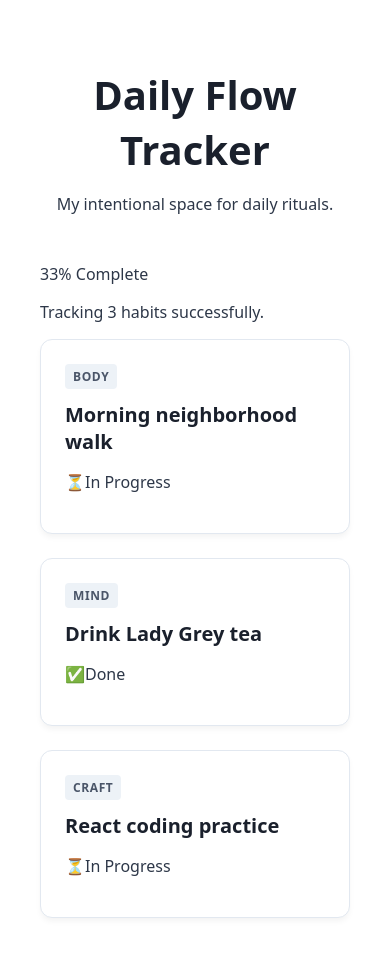
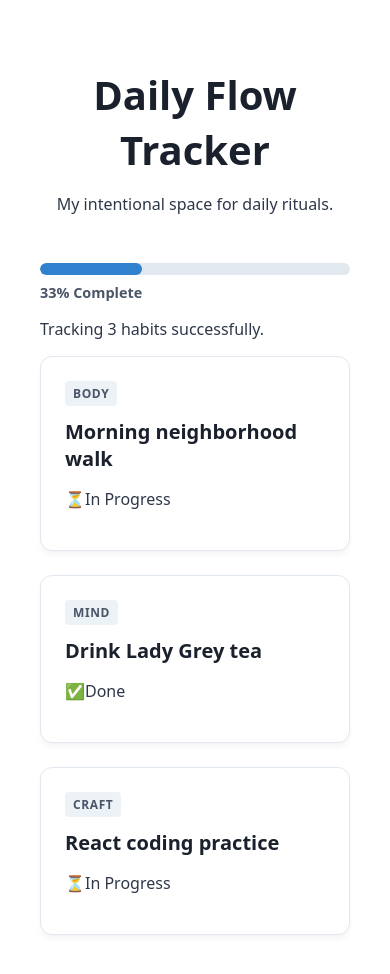
Before and after one commit to MayaKirken/daily-flow-tracker, a React (Vite) app: page / in a window 390 px wide. Built offline with nearby package versions, Linux system fonts and the light colour scheme.

Commit message:
style: add responsive layout and animations

```diff
--- a/src/App.jsx
+++ b/src/App.jsx
@@ -30,7 +30,6 @@ function App() {
       <div className="progress-container">
         <div className="progress-bar-track">
           <div className="progress-bar-fill" style={{ width: `${successPercentage}%` }}>
-
           </div>
         </div>
         <span className="progress-text">{successPercentage}% Complete</span>
--- a/src/index.css
+++ b/src/index.css
@@ -54,3 +54,38 @@
     color: #1a202c;
     margin: 0 0 1rem 0;
 }
+
+/* Progress Container */
+
+.progress-container {
+    display: flex;
+    flex-direction: column;
+    gap: 8px;
+    margin: 15px 0;
+    width: 100%;
+    max-width: 400px;
+}
+
+.progress-text {
+    font-size: 0.9rem;
+    font-weight: 600;
+    color: #4a5568;
+}
+
+/* The empty background track */
+.progress-bar-track {
+    background-color: #e2e8f0;
+    border-radius: 999px;
+    height: 12px;
+    width: 100%;
+    overflow: hidden;
+}
+
+/* The actual moving colored bar */
+.progress-bar-fill {
+    background-color: #3182ce;
+    height: 100%;
+    border-radius: 999px;
+    width: 0%;
+    transition: width 0.4s ease-in-out;
+}
```
